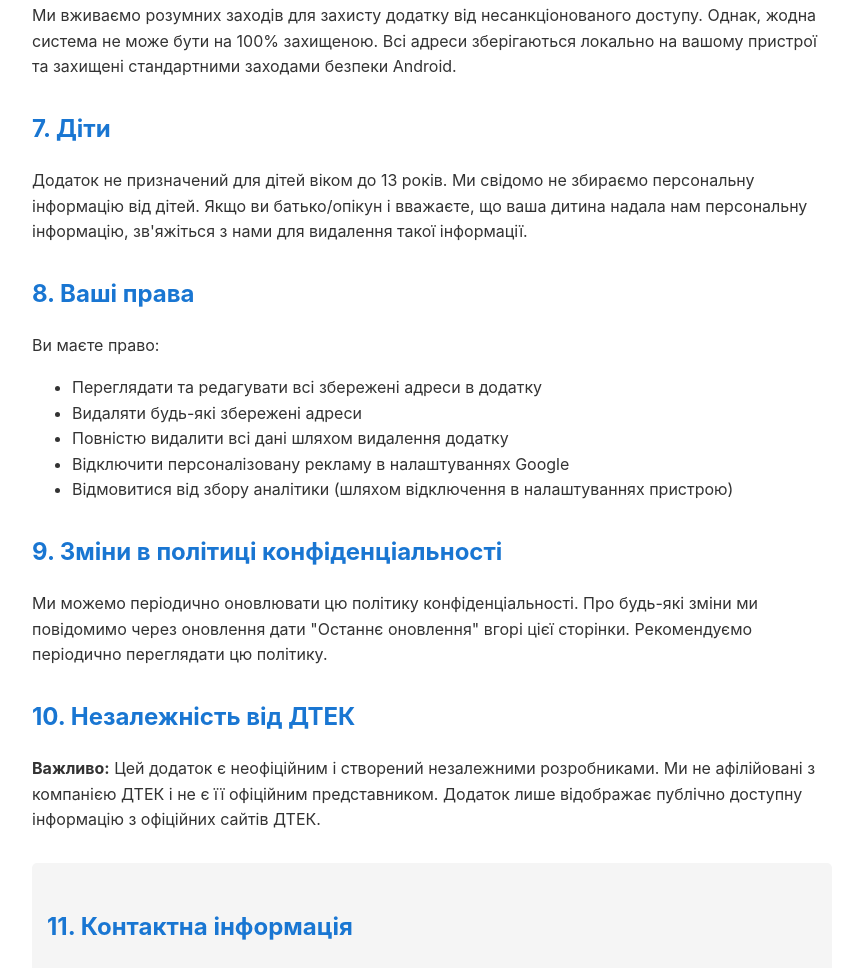
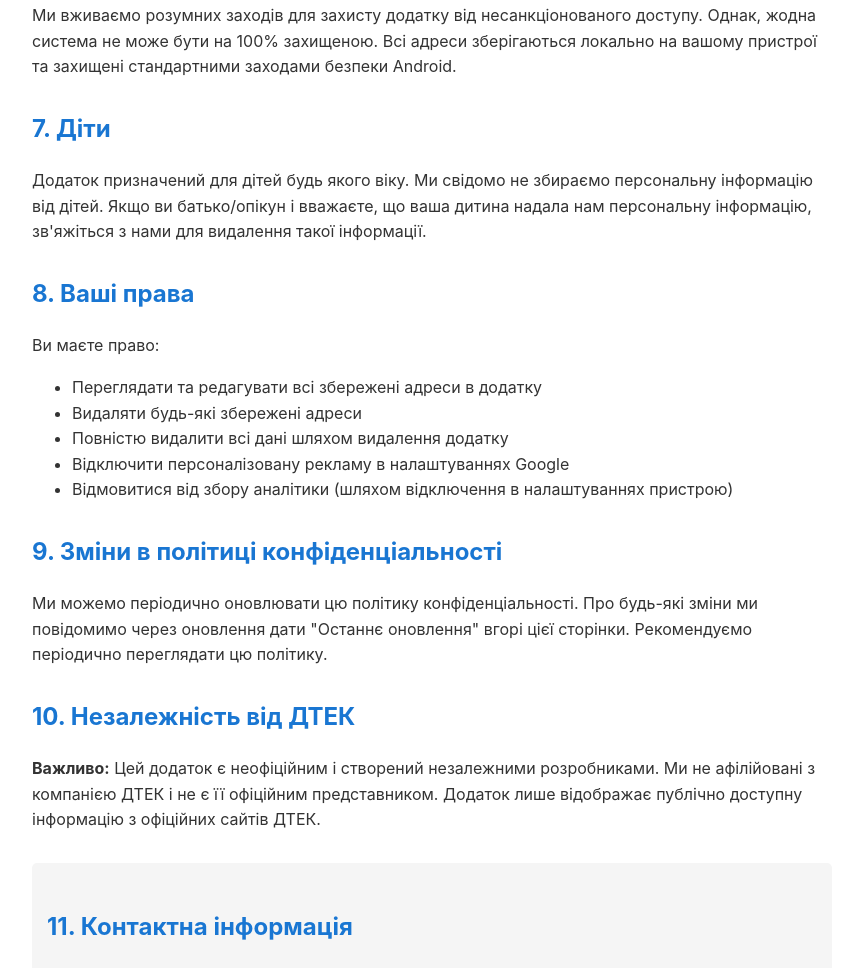
Before and after one commit to OdenUA/privacy-policy, a plain HTML site: page index.html in a window 1280 px wide. Shown: the part 1841-2809 px from the top of the page, without its empty margins (208-1057 px from the left). Drawn offline with Linux system fonts and the light colour scheme.

Commit message:
Update age restriction message for children

```diff
--- a/index.html
+++ b/index.html
@@ -107,7 +107,7 @@
 
     <h2>7. Діти</h2>
     <p>
-        Додаток не призначений для дітей віком до 13 років. Ми свідомо не збираємо персональну
+        Додаток призначений для дітей будь якого віку. Ми свідомо не збираємо персональну
         інформацію від дітей. Якщо ви батько/опікун і вважаєте, що ваша дитина надала нам
         персональну інформацію, зв'яжіться з нами для видалення такої інформації.
     </p>
```
